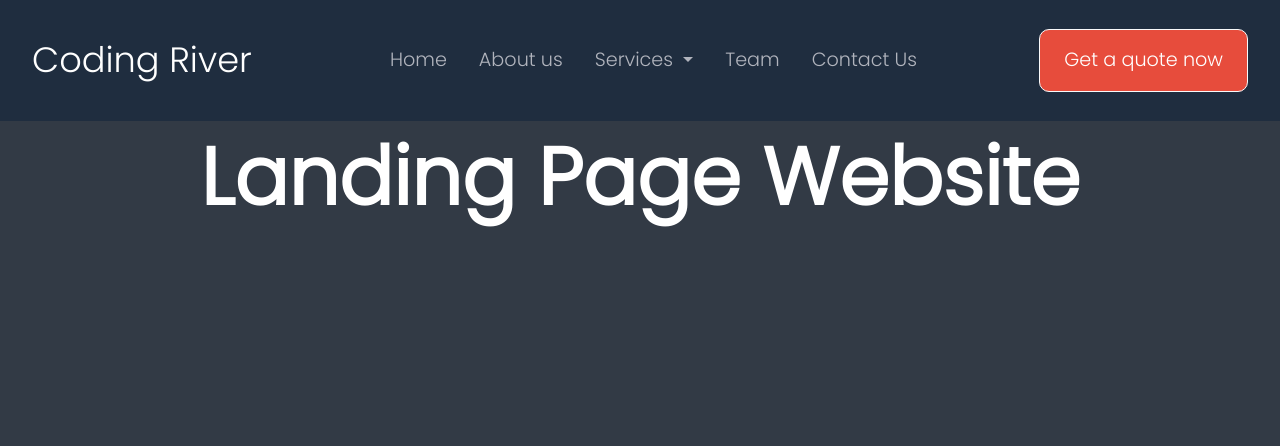
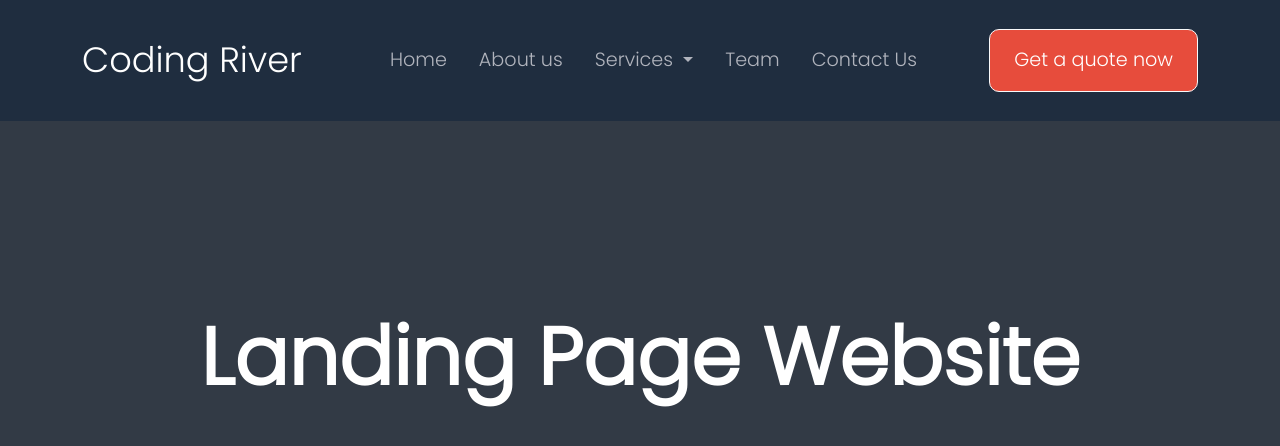
Before and after one commit to abirdakhlaoui/Formalab-bootstrap-landing-page, a plain HTML site: page index.html in a window 1280 px wide. Drawn offline with nearby package versions, Linux system fonts and the light colour scheme.

```diff
--- a/assets/css/style.css
+++ b/assets/css/style.css
@@ -130,4 +130,7 @@ body {
     line-height: 1.4;
     text-align: center;
     color: #fff;
+    margin-top: 180px;
+    margin-bottom: 8px;
+    min-height: 100px;
 }
--- a/index.html
+++ b/index.html
@@ -14,7 +14,7 @@
         <div id="nav" class="sticky-nav">
 
             <nav class="navbar navbar-expand-lg ">
-                <div class="container-fluid">
+                <div class="container">
                   <a class="navbar-brand a" href="#">Coding River</a>
                   <button class="navbar-toggler" type="button" data-bs-toggle="collapse"
                   data-bs-target="#navbarSupportedContent" aria-controls="navbarSupportedContent"
```
